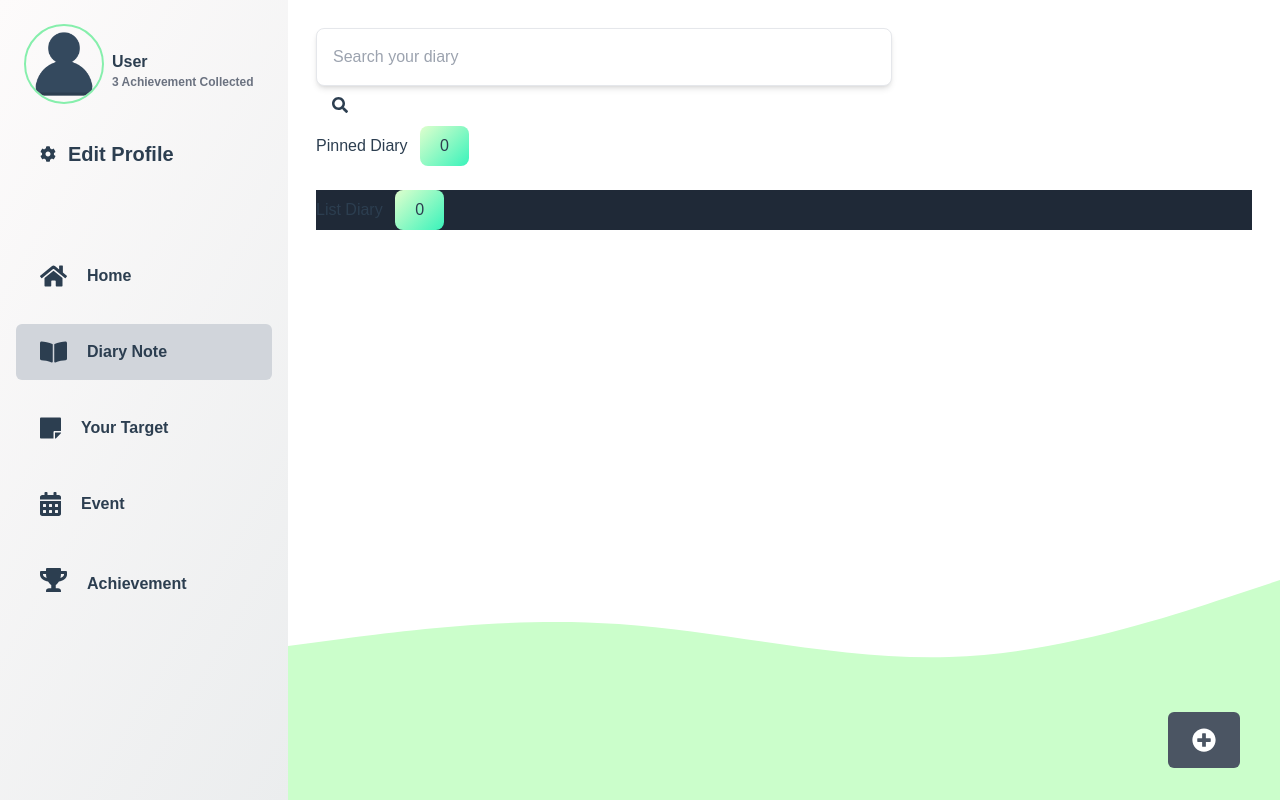
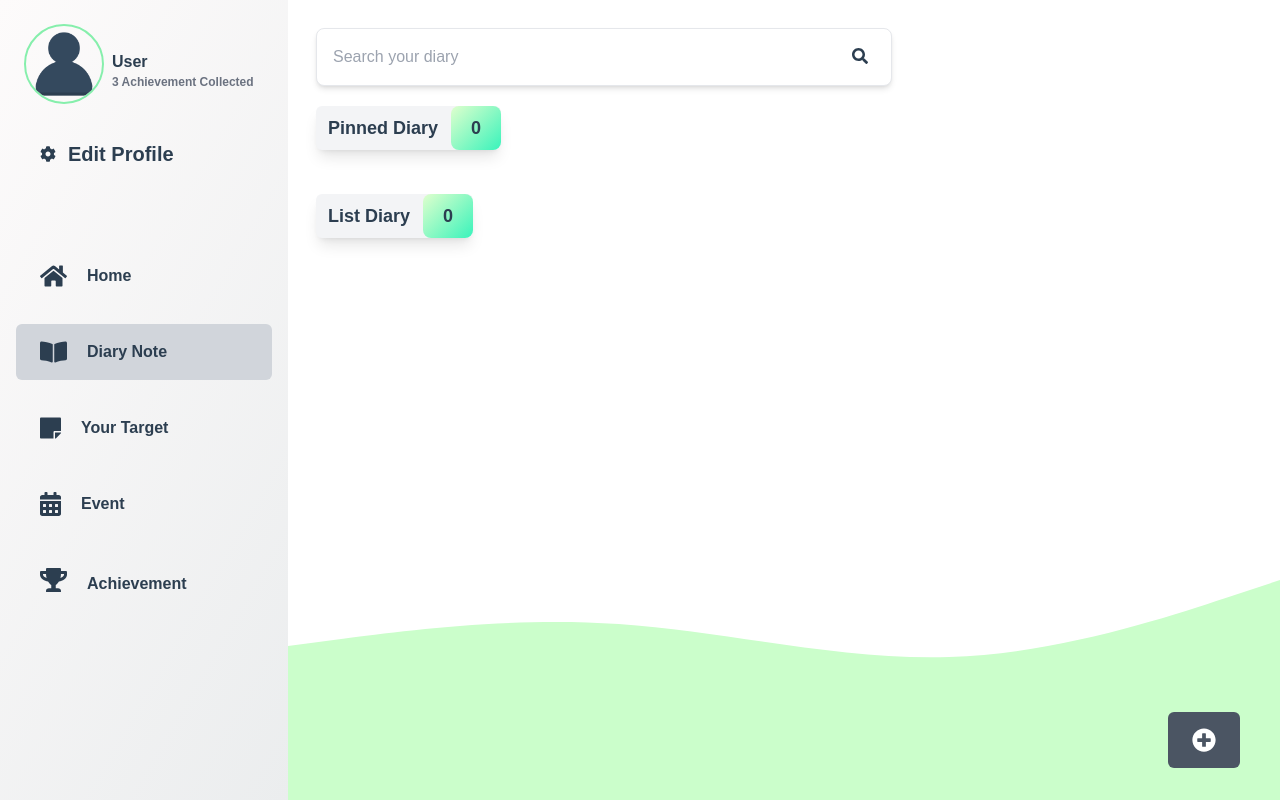
Before and after one commit to gkyla/moralize, a Vue app: page /diary-note in a window 1280 px wide. Built offline with nearby package versions, Linux system fonts and the light colour scheme; what @ckeditor/ckeditor5-vue would draw is missing.

Commit message:
add some extra classes

```diff
--- a/src/assets/tailwind.css
+++ b/src/assets/tailwind.css
@@ -6,14 +6,52 @@
 
 @layer utilities {
   @responsive {
+    .container {
+      @apply w-full h-full text-left p-3 sm:p-5 lg:p-7 overflow-y-auto;
+    }
+
+    .card-diary-style-home {
+      @apply text-left inline-block flex-shrink-0 mr-4 md:mr-5 overflow-hidden bg-white rounded-xl w-full xsm:w-48  md:w-56 cursor-pointer;
+    }
+
+    .card-diary-style-diarynote {
+      @apply text-left rounded-lg overflow-hidden w-full xsm:width-48 lg:width-32 xl:width-19 xl:max-w-3xl lg:mr-2 bg-white cursor-pointer;
+    }
+
+    .title-heading {
+      @apply inline-block text-left mt-5 font-bold text-lg bg-gray-100 shadow-lg pl-3 rounded-md;
+    }
+
+    .button-handler {
+      @apply my-4 p-7 md:p-10 text-left shadow-md rounded-lg text-gray-700 hover:shadow-xl transition-all;
+    }
+
+    .button-option {
+      @apply bg-gray-100 py-2 px-4 shadow-md rounded-lg mr-2 opacity-50 hover:opacity-100;
+    }
+
+    .width-48 {
+      width: 48%;
+    }
+
+    .width-32 {
+      width: 32%;
+    }
+
+    .width-24 {
+      width: 24%;
+    }
+
+    .width-19 {
+      width: 19%;
+    }
+
     .shadow-allround {
       box-shadow: 0 0 5px 0 rgba(0, 0, 0, 0.4);
     }
 
     .nav-color {
-      /* background-color: #f6f5f5; */
       background-image: linear-gradient(120deg, #fdfbfb 0%, #ebedee 100%);
-      /* background-color: #fbfd8a; */
     }
 
     .box-color {
@@ -21,8 +59,6 @@
     }
 
     .box-atention-color {
-      /* background-image: linear-gradient(60deg, #96deda 0%, #50c9c3 100%); */
-      /* background-image: linear-gradient(-225deg, #20e2d7 0%, #f9fea5 100%); */
       background-image: linear-gradient(
         -225deg,
         #dfffcd 0%,
@@ -32,8 +68,6 @@
     }
 
     .box-atention-color-hover {
-      /* background-image: linear-gradient(60deg, #96deda 0%, #50c9c3 100%); */
-      /* background-image: linear-gradient(-225deg, #20e2d7 0%, #f9fea5 100%); */
       background-image: linear-gradient(
         -225deg,
         #dfffcd 0%,
@@ -49,5 +83,11 @@
     .max-h-diary {
       max-height: 550px;
     }
+
+    .absolute-centered {
+      position: absolute;
+      top: 50%;
+      transform: translateY(-50%);
+    }
   }
 }
```
